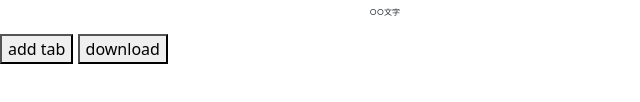
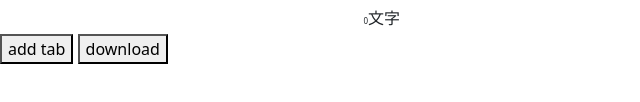
Before and after one commit to sasamario/chrome_memo, a browser extension: page index.html in a window 1280 px wide. Shown: the part 278-380 px from the top of the page, 0-640 px from the left. Drawn offline with Linux system fonts and the light colour scheme.

Commit message:
Update: カウント部分の修正

```diff
--- a/index.html
+++ b/index.html
@@ -13,7 +13,7 @@
 	<div class="tab-content" id="my_tab_content">
 		<textarea name="memo-area" id="memo_area" class="memo-area" cols="30" rows="10"></textarea>
 		<div class="memo-footer">
-			<p id="count">○○文字</p>
+			<p id="count_area"><span id="count">0</span>文字</p>
 			<p id="save_message"><span id="memo_name"></span>を保存しました</p>
 		</div>
 	</div>
```
